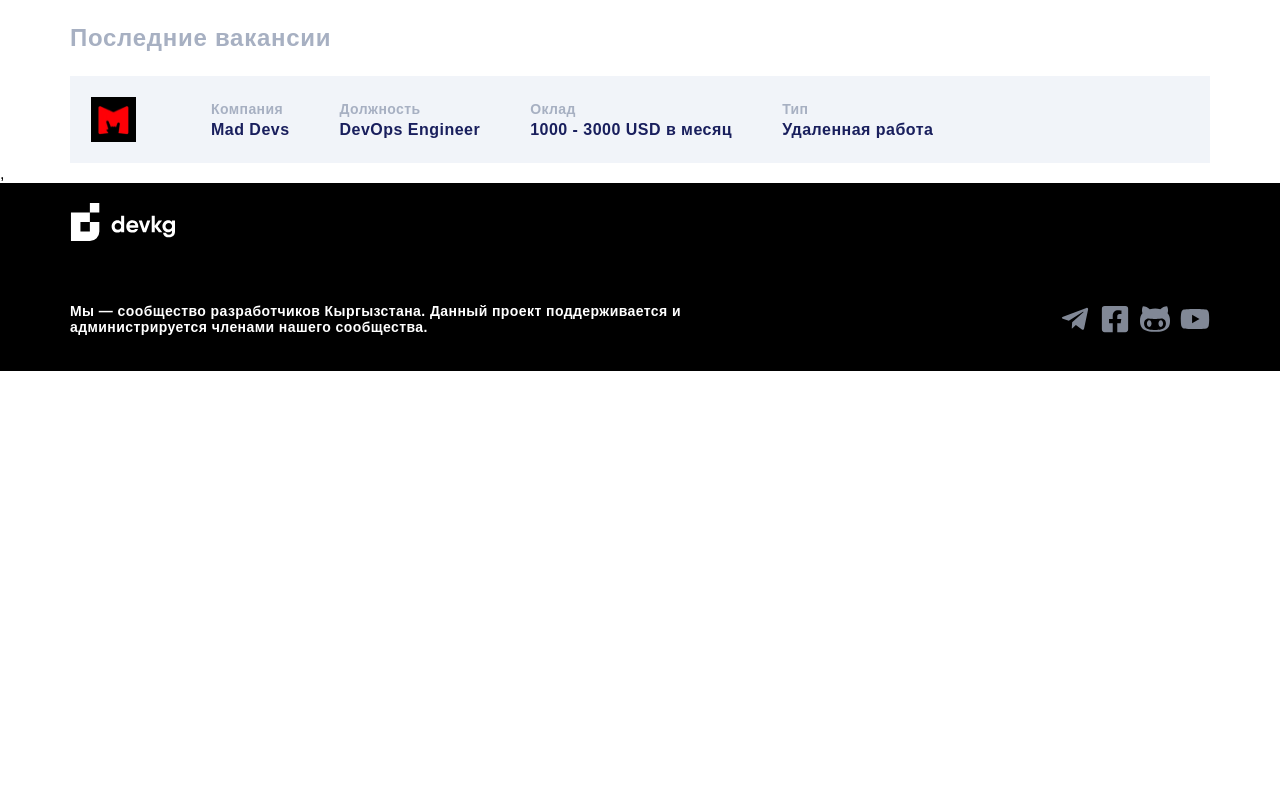
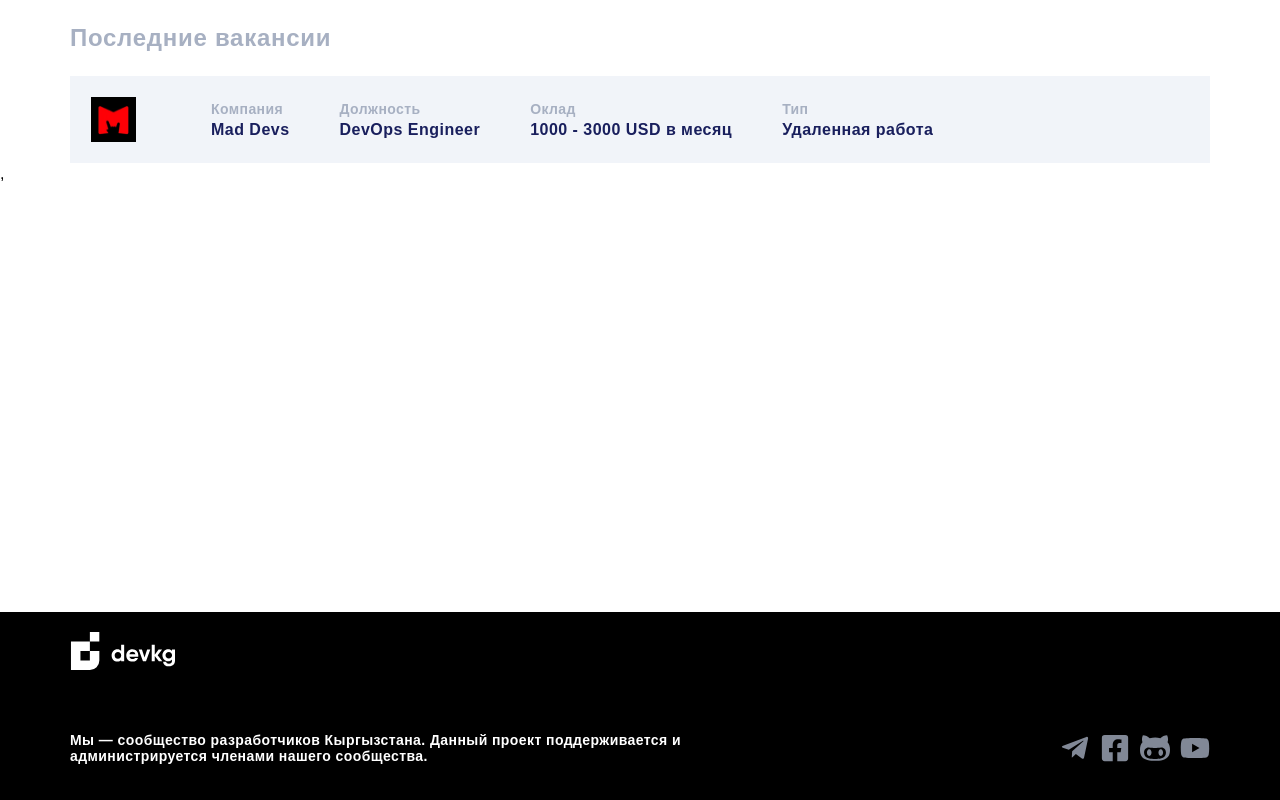
Before and after one commit to Tamgas/Devkg-clone, a React (Vite) app: page / in a window 1280 px wide. Built offline with nearby package versions, Linux system fonts and the light colour scheme; a web font is replaced by a local one.

Commit message:
update adaptive

```diff
--- a/src/components/Footer/footer.scss
+++ b/src/components/Footer/footer.scss
@@ -1,6 +1,10 @@
 .footer {
   background: #000;
   padding: 20px;
+  position: fixed;
+  bottom: 0;
+  right: 0;
+  left: 0;
 
   &__content {
     &-logo {
```
